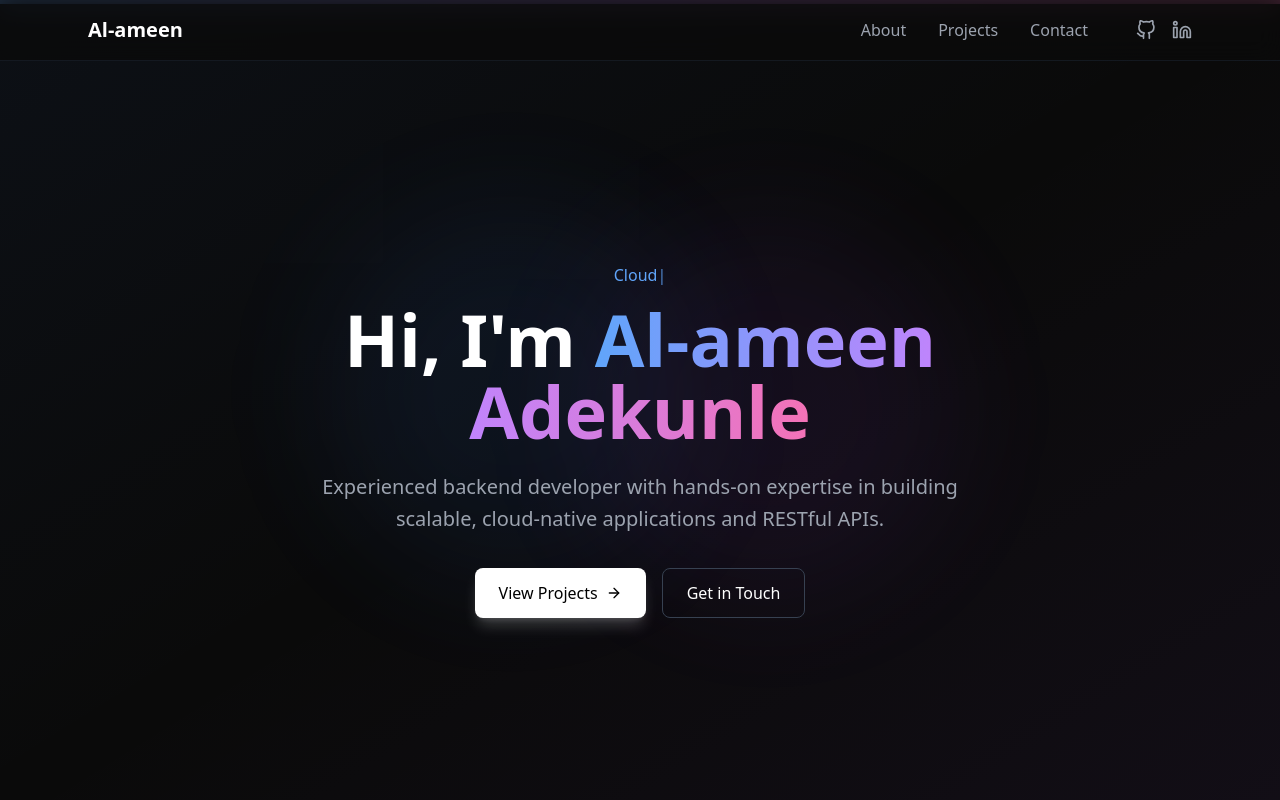
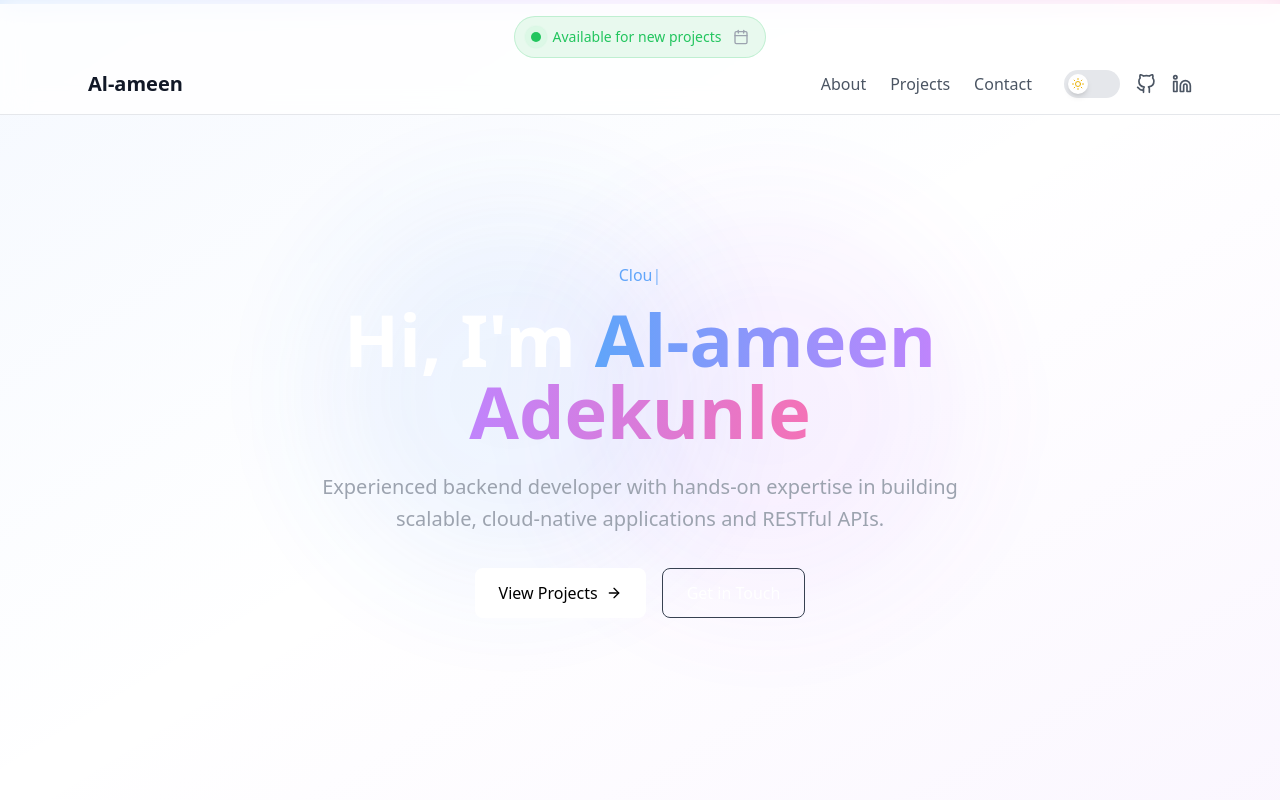
Before and after one commit to Alameen17/alameen-portfolio, a React (Vite) app: page / in a window 1280 px wide. Shown: the top 800 px of the page. Built offline with nearby package versions, Linux system fonts and the light colour scheme.

Commit message:
Update App, Nav, and theme components

```diff
--- a/src/App.jsx
+++ b/src/App.jsx
@@ -1,4 +1,5 @@
 import React from 'react';
+import { ThemeProvider } from './components/ThemeContext';
 import LoadingScreen from './components/LoadingScreen3D';
 import Nav from './components/Nav';
 import MobileMenu from './components/MobileMenu';
@@ -18,16 +19,16 @@ export default function App() {
     // Simulate loading time (minimum 2 seconds for effect)
     const timer = setTimeout(() => {
       setIsLoading(false);
-    }, 3000);
+    }, 2500);
 
     return () => clearTimeout(timer);
   }, []);
 
   return (
-    <>
+    <ThemeProvider>
       <LoadingScreen isLoading={isLoading} />
 
-      <div className="min-h-screen bg-[#0a0a0a] text-white">
+      <div className="min-h-screen bg-white dark:bg-[#0a0a0a] text-gray-900 dark:text-white transition-colors duration-300">
         <ScrollProgress />
         <Nav onOpen={() => setOpen(v => !v)} open={open} />
         <MobileMenu open={open} />
@@ -40,6 +41,6 @@ export default function App() {
         </main>
         <Footer />
       </div>
-    </>
+    </ThemeProvider>
   );
 }
--- a/src/components/AvailabilityStatus.jsx
+++ b/src/components/AvailabilityStatus.jsx
@@ -0,0 +1,87 @@
+import React from 'react';
+import { motion } from 'framer-motion';
+import { FiCalendar, FiCheck, FiClock } from 'react-icons/fi';
+
+export default function AvailabilityStatus() {
+  // Set your availability status here
+  const [availability, setAvailability] = React.useState({
+    status: 'available', // 'available', 'limited', 'unavailable'
+    message: 'Available for new projects',
+    nextAvailable: null, // Date when you'll be available (if currently unavailable)
+    calendarLink: 'https://calendly.com/your-username', // Your Calendly or Cal.com link
+  });
+
+  const statusConfig = {
+    available: {
+      color: 'bg-green-500',
+      textColor: 'text-green-500',
+      bgColor: 'bg-green-500/10',
+      borderColor: 'border-green-500/20',
+      icon: <FiCheck className="w-4 h-4" />,
+      pulseColor: 'bg-green-400'
+    },
+    limited: {
+      color: 'bg-yellow-500',
+      textColor: 'text-yellow-500',
+      bgColor: 'bg-yellow-500/10',
+      borderColor: 'border-yellow-500/20',
+      icon: <FiClock className="w-4 h-4" />,
+      pulseColor: 'bg-yellow-400'
+    },
+    unavailable: {
+      color: 'bg-red-500',
+      textColor: 'text-red-500',
+      bgColor: 'bg-red-500/10',
+      borderColor: 'border-red-500/20',
+      icon: <FiClock className="w-4 h-4" />,
+      pulseColor: 'bg-red-400'
+    }
+  };
+
+  const config = statusConfig[availability.status];
+
+  return (
+    <motion.div
+      initial={{ opacity: 0, y: -10 }}
+      animate={{ opacity: 1, y: 0 }}
+      transition={{ delay: 0.3 }}
+      className={`inline-flex items-center gap-3 px-4 py-2.5 rounded-full border ${config.bgColor} ${config.borderColor} backdrop-blur-sm`}
+    >
+      {/* Animated status dot */}
+      <div className="relative flex items-center justify-center">
+        <span className={`absolute w-3 h-3 ${config.pulseColor} rounded-full animate-ping opacity-75`} />
+        <span className={`relative w-2.5 h-2.5 ${config.color} rounded-full`} />
+      </div>
+
+      {/* Status text */}
+      <div className="flex items-center gap-2">
+        <span className={`${config.textColor} font-medium text-sm`}>
+          {availability.message}
+        </span>
+
+        {availability.status === 'available' && availability.calendarLink && (
+          <a
+            href={availability.calendarLink}
+            target="_blank"
+            rel="noopener noreferrer"
+            onClick={(e) => e.stopPropagation()}
+            className="ml-1 text-gray-400 dark:text-gray-500 hover:text-gray-600 dark:hover:text-gray-300 transition-colors"
+            title="Book a meeting"
+          >
+            <FiCalendar className="w-4 h-4" />
+          </a>
+        )}
+      </div>
+
+      {/* Next available date (if unavailable) */}
+      {availability.nextAvailable && (
+        <span className="text-xs text-gray-500 dark:text-gray-400 border-l border-gray-300 dark:border-gray-600 pl-3">
+          Available {new Date(availability.nextAvailable).toLocaleDateString('en-US', {
+            month: 'short',
+            year: 'numeric'
+          })}
+        </span>
+      )}
+    </motion.div>
+  );
+}
--- a/src/components/Nav.jsx
+++ b/src/components/Nav.jsx
@@ -1,31 +1,45 @@
 import React from 'react';
 import { FiGithub, FiLinkedin, FiMenu, FiX } from 'react-icons/fi';
+import ThemeToggle from './ThemeToggle';
+import AvailabilityStatus from './AvailabilityStatus';
 
 export default function Nav({ open, onOpen }) {
   return (
-    <header className="fixed top-0 w-full bg-[#0a0a0a]/80 backdrop-blur-md border-b border-gray-800/50 z-50">
-      <div className="max-w-6xl mx-auto px-6 py-4 flex justify-between items-center">
-        <a href="#" className="text-xl font-bold text-white hover:text-gray-300 transition-colors">
+    <header className="fixed top-0 w-full bg-white/80 dark:bg-[#0a0a0a]/80 backdrop-blur-md border-b border-gray-200 dark:border-gray-800/50 z-50 transition-colors duration-300">
+      <div className="max-w-6xl mx-auto px-6 py-4">
+        {/* Availability Status - Desktop & Mobile */}
+        <div className="flex justify-center mb-3">
+          <AvailabilityStatus />
+        </div>
+
+        {/* Main Nav */}
+        <div className="flex justify-between items-center">
+          <a href="#" className="text-xl font-bold text-gray-900 dark:text-white hover:text-gray-600 dark:hover:text-gray-300 transition-colors">
             Al-ameen
           </a>
 
-        <nav className="hidden md:flex items-center gap-8">
-          <a href="#about" className="text-gray-400 hover:text-white transition-colors">About</a>
-          <a href="#projects" className="text-gray-400 hover:text-white transition-colors">Projects</a>
-          <a href="#contact" className="text-gray-400 hover:text-white transition-colors">Contact</a>
-          <div className="flex items-center gap-4 ml-4">
-            <a href="https://github.com/Alameen17" target="_blank" rel="noopener noreferrer" className="text-gray-400 hover:text-white transition-colors">
+          <nav className="hidden md:flex items-center gap-6">
+            <a href="#about" className="text-gray-600 dark:text-gray-400 hover:text-gray-900 dark:hover:text-white transition-colors">About</a>
+            <a href="#projects" className="text-gray-600 dark:text-gray-400 hover:text-gray-900 dark:hover:text-white transition-colors">Projects</a>
+            <a href="#contact" className="text-gray-600 dark:text-gray-400 hover:text-gray-900 dark:hover:text-white transition-colors">Contact</a>
+            <div className="flex items-center gap-4 ml-2">
+              <ThemeToggle />
+              <a href="https://github.com/Alameen17" target="_blank" rel="noopener noreferrer" className="text-gray-600 dark:text-gray-400 hover:text-gray-900 dark:hover:text-white transition-colors">
                 <FiGithub className="text-xl" />
               </a>
-            <a href="https://www.linkedin.com/in/al-ameen-adekunle-2a085a1b5/" target="_blank" rel="noopener noreferrer" className="text-gray-400 hover:text-white transition-colors">
+              <a href="https://www.linkedin.com/in/al-ameen-adekunle-2a085a1b5/" target="_blank" rel="noopener noreferrer" className="text-gray-600 dark:text-gray-400 hover:text-gray-900 dark:hover:text-white transition-colors">
                 <FiLinkedin className="text-xl" />
               </a>
             </div>
           </nav>
 
-        <button onClick={onOpen} className="md:hidden text-white">
+          <div className="flex items-center gap-3 md:hidden">
+            <ThemeToggle />
+            <button onClick={onOpen} className="text-gray-900 dark:text-white">
               {open ? <FiX className="text-2xl" /> : <FiMenu className="text-2xl" />}
             </button>
+          </div>
+        </div>
       </div>
     </header>
   );
--- a/src/components/ThemeContext.Jsx
+++ b/src/components/ThemeContext.Jsx
@@ -0,0 +1,48 @@
+import React from 'react';
+
+const ThemeContext = React.createContext();
+
+export const useTheme = () => {
+  const context = React.useContext(ThemeContext);
+  if (!context) {
+    throw new Error('useTheme must be used within ThemeProvider');
+  }
+  return context;
+};
+
+export const ThemeProvider = ({ children }) => {
+  const [theme, setTheme] = React.useState(() => {
+    // Check localStorage or system preference
+    const saved = localStorage.getItem('theme');
+    if (saved) return saved;
+
+    // Check system preference
+    if (window.matchMedia('(prefers-color-scheme: light)').matches) {
+      return 'light';
+    }
+    return 'dark';
+  });
+
+  React.useEffect(() => {
+    localStorage.setItem('theme', theme);
+
+    // Update document class
+    if (theme === 'dark') {
+      document.documentElement.classList.add('dark');
+      document.documentElement.classList.remove('light');
+    } else {
+      document.documentElement.classList.add('light');
+      document.documentElement.classList.remove('dark');
+    }
+  }, [theme]);
+
+  const toggleTheme = () => {
+    setTheme(prev => prev === 'dark' ? 'light' : 'dark');
+  };
+
+  return (
+    <ThemeContext.Provider value={{ theme, toggleTheme }}>
+      {children}
+    </ThemeContext.Provider>
+  );
+};
--- a/src/components/ThemeToggle.jsx
+++ b/src/components/ThemeToggle.jsx
@@ -0,0 +1,33 @@
+import React from 'react';
+import { motion } from 'framer-motion';
+import { FiSun, FiMoon } from 'react-icons/fi';
+import { useTheme } from './ThemeContext';
+
+export default function ThemeToggle() {
+  const { theme, toggleTheme } = useTheme();
+  const isDark = theme === 'dark';
+
+  return (
+    <motion.button
+      onClick={toggleTheme}
+      whileHover={{ scale: 1.05 }}
+      whileTap={{ scale: 0.95 }}
+      className="relative w-14 h-7 rounded-full bg-gray-200 dark:bg-gray-700 transition-colors duration-300 focus:outline-none focus:ring-2 focus:ring-blue-500 focus:ring-offset-2 dark:focus:ring-offset-gray-900"
+      aria-label="Toggle theme"
+    >
+      <motion.div
+        className="absolute top-1 left-1 w-5 h-5 rounded-full bg-white dark:bg-gray-900 shadow-md flex items-center justify-center"
+        animate={{
+          x: isDark ? 24 : 0,
+        }}
+        transition={{ type: 'spring', stiffness: 500, damping: 30 }}
+      >
+        {isDark ? (
+          <FiMoon className="w-3 h-3 text-blue-400" />
+        ) : (
+          <FiSun className="w-3 h-3 text-yellow-500" />
+        )}
+      </motion.div>
+    </motion.button>
+  );
+}
```
Lines whose indentation alone changed are shown as unchanged.
